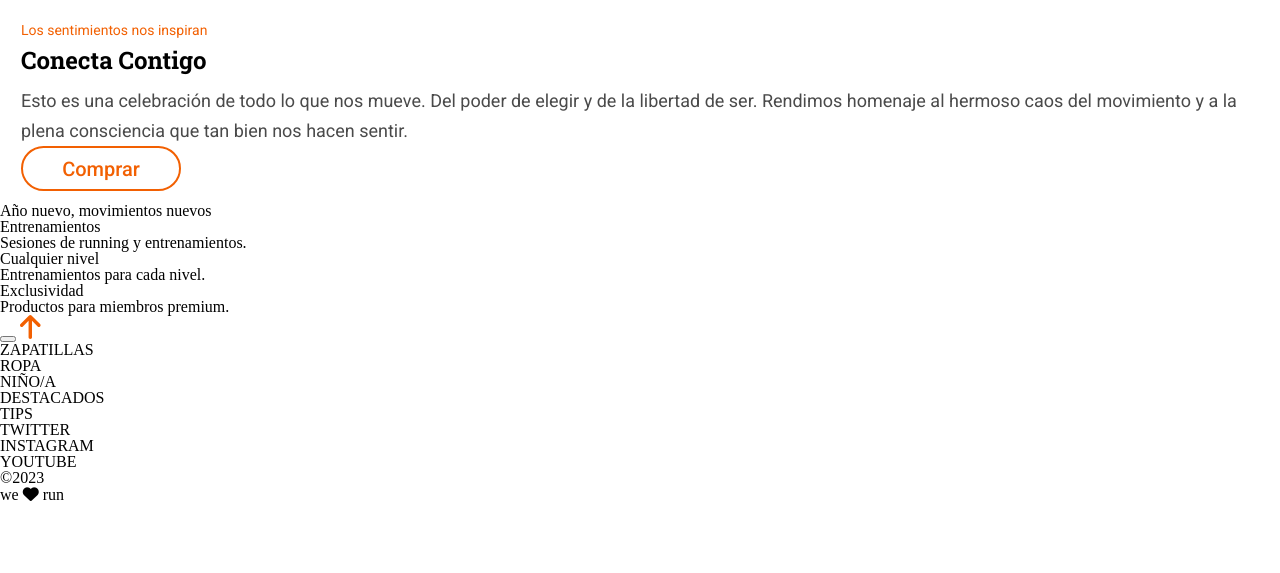
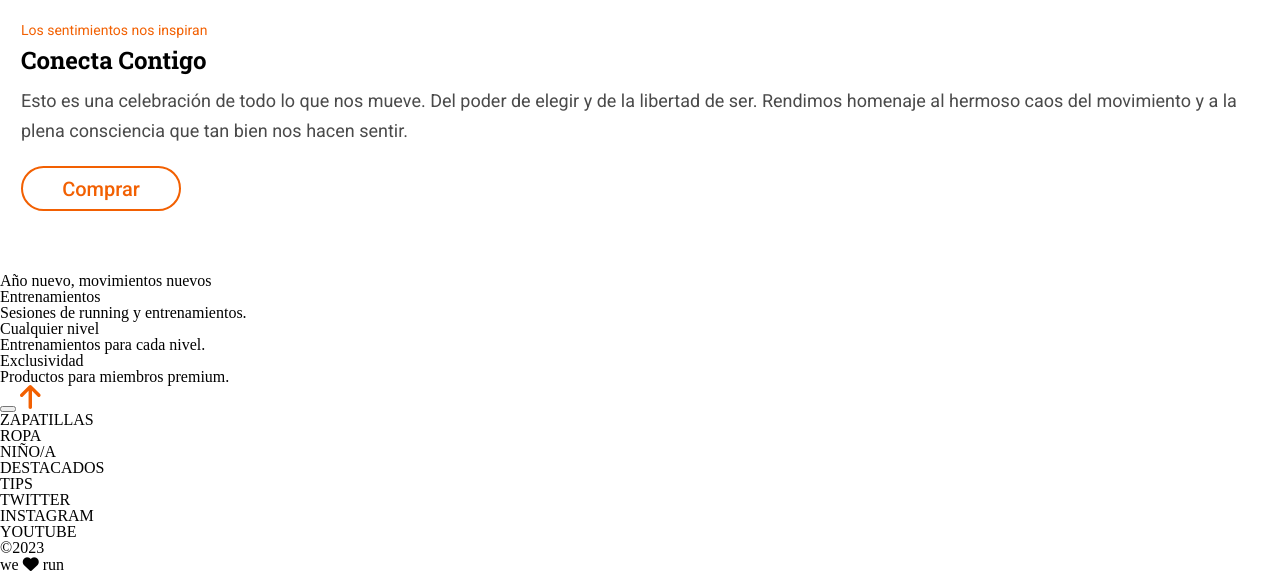
Before and after one commit to Adalab/modulo-1-evaluacion-final-beafig, a website: page src/html/index.html in a window 1280 px wide. Shown: the part 822-1395 px from the top of the page. Before the commit the page ends 1325 px from the top, so only its background shows below. Drawn offline with nearby package versions, Linux system fonts and the light colour scheme; files that its build step writes are made by us from their sources; files whose address does not match are found by name.

Commit message:
Add SCSS in section1

```diff
--- a/src/scss/layout/_section1.scss
+++ b/src/scss/layout/_section1.scss
@@ -23,5 +23,6 @@
     font: $robotoMedium_20;
     border: solid 2px $color-main;
     border-radius: 22.5px;
+    margin: 20px 0 50px 0;
   }
 }
```
